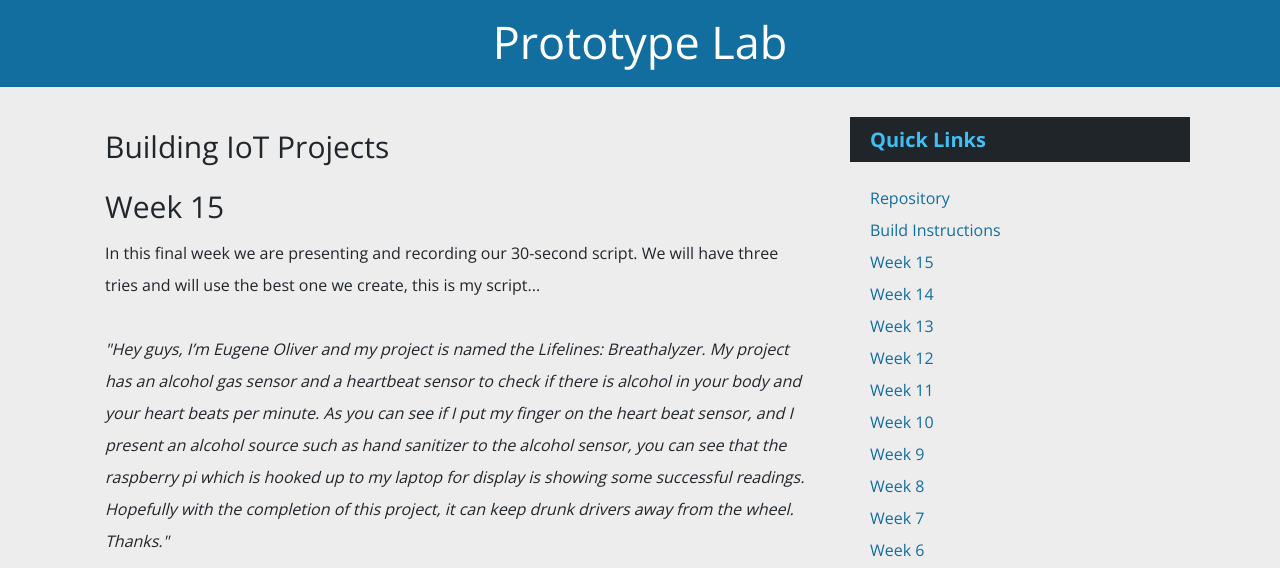
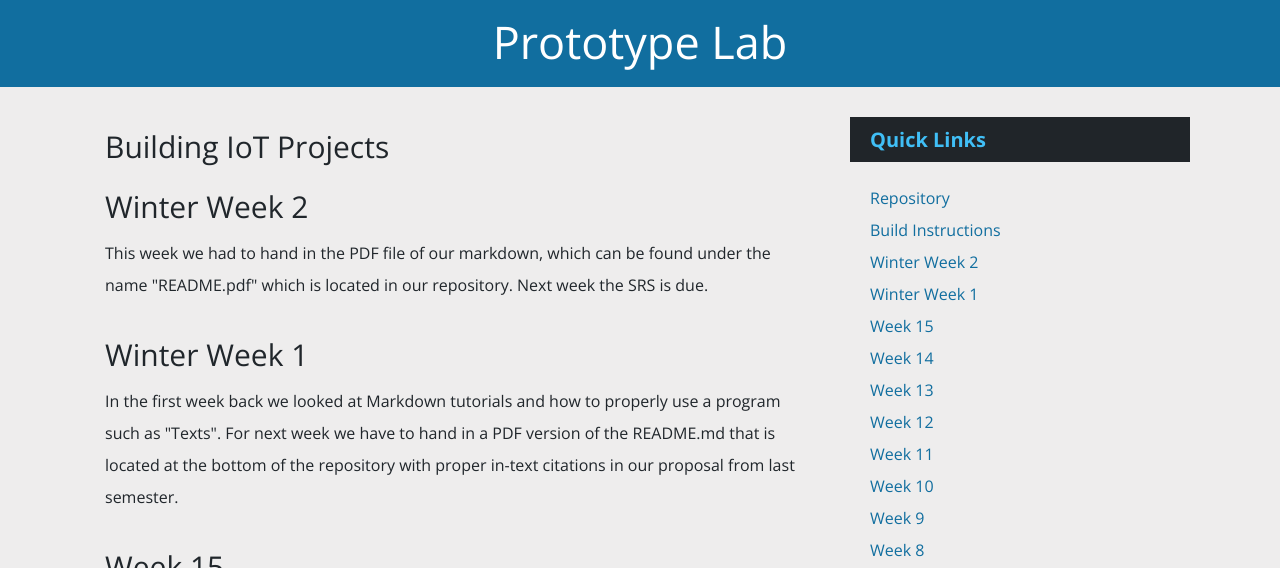
Before and after one commit to EugeneHasJeans/EugeneHasJeans.github.io, a plain HTML site: page index.html in a window 1280 px wide. Shown: the part 169-737 px from the top of the page. Drawn offline with nearby package versions, Linux system fonts and the light colour scheme.

Commit message:
added week one and two

```diff
--- a/indexcontent.html
+++ b/indexcontent.html
@@ -2,6 +2,18 @@
  <HEADER ID="Header_Article_1">
   <H2>Building IoT Projects</H2>
  </HEADER>
+
+ <SECTION ID="WW_2">
+  <H2>Winter Week 2</H2>
+  <p>This week we had to hand in the PDF file of our markdown, which can be found under the name "README.pdf" which is located in our repository.
+  Next week the SRS is due.</p>
+
+  <SECTION ID="WW_1">
+  <H2>Winter Week 1</H2>
+    <p> In the first week back we looked at Markdown tutorials and how to properly use a program such as "Texts". For next week we have to hand in a PDF
+	version of the README.md that is located at the bottom of the repository with proper in-text citations in our proposal from last semester.
+		 </p>
+
 
 <SECTION ID="Section_15">
   <H2>Week 15</H2>
--- a/indexmenu.html
+++ b/indexmenu.html
@@ -4,6 +4,10 @@
 href="https://github.com/EugeneHasJeans/EugeneHasJeans.github.io">Repository</a></LI>
 								<LI><a
 href="buildlog/index.html">Build Instructions</a></LI>
+								<LI><a
+href="#WW_2">Winter Week 2</a></LI>
+								<LI><a
+href="#WW_1">Winter Week 1</a></LI>
 								<LI><a
 href="#Section_15">Week 15</a></LI>
 								<LI><a
```
